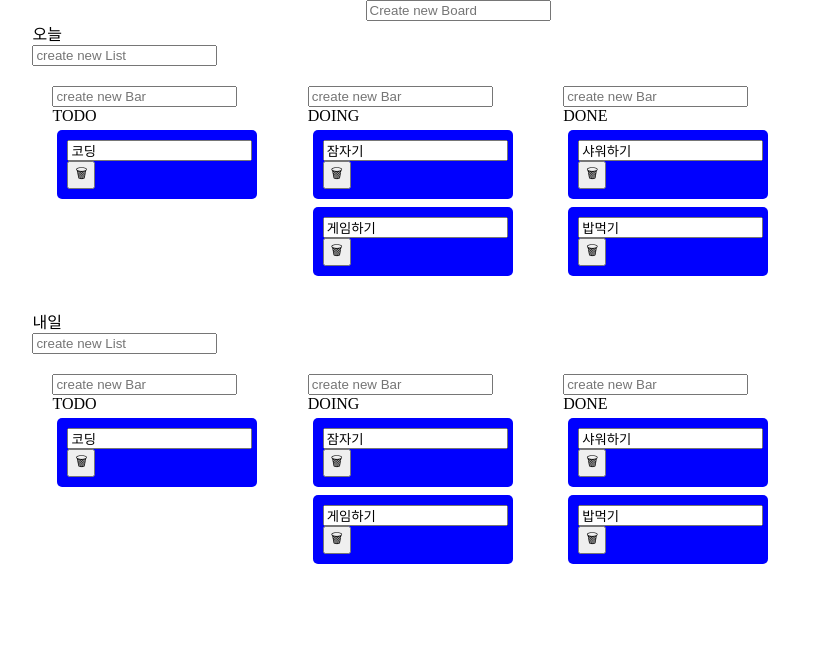
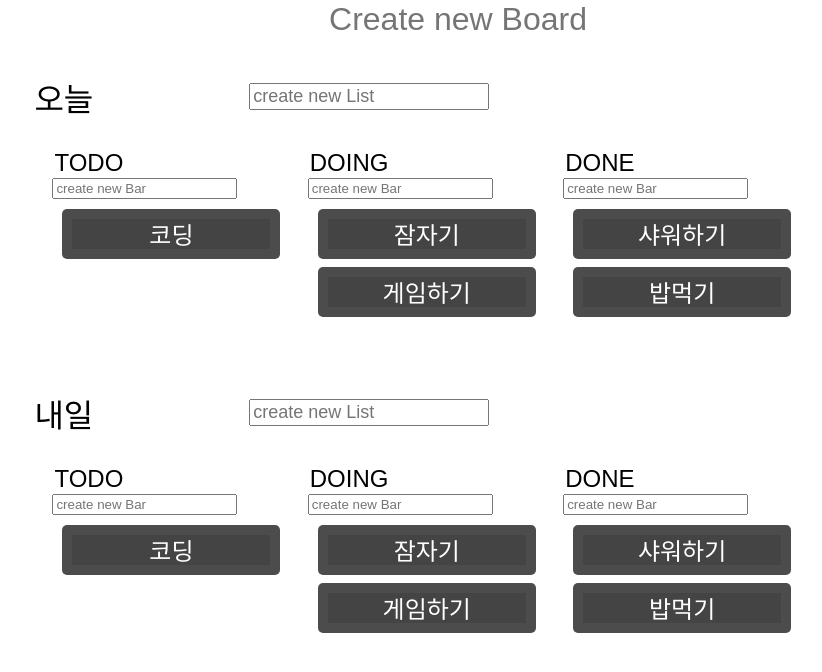
Before and after one commit to LikeRudin/recoil-start, a React (Vite) app: page / in a window 1280 px wide. Shown: the top 672 px of the page, without its empty margins (182-1004 px from the left). Built offline with nearby package versions, Linux system fonts and the light colour scheme.

Commit message:
STYLE: resize Font, give Wrapper to Title and input

```diff
--- a/src/App.tsx
+++ b/src/App.tsx
@@ -1,29 +1,10 @@
 import { createGlobalStyle } from "styled-components";
+import reset from "styled-reset";
 
 import styled from "styled-components";
 import Boards from "./boards";
 const GlobalStyle = createGlobalStyle`
-@import url('https://fonts.googleapis.com/css2?family=Source+Sans+Pro:wght@300;400&display=swap');
-html, body, div, span, applet, object, iframe,
-h1, h2, h3, h4, h5, h6, p, blockquote, pre,
-a, abbr, acronym, address, big, cite, code,
-del, dfn, em, img, ins, kbd, q, s, samp,
-small, strike, strong, sub, sup, tt, var,
-b, u, i, center,
-dl, dt, dd, menu, ol, ul, li,
-fieldset, form, label, legend,
-table, caption, tbody, tfoot, thead, tr, th, td,
-article, aside, canvas, details, embed,
-figure, figcaption, footer, header, hgroup,
-main, menu, nav, output, ruby, section, summary,
-time, mark, audio, video {
-  margin: 0;
-  padding: 0;
-  border: 0;
-  font-size: 100%;
-  font: inherit;
-  vertical-align: baseline;
-}`;
+${reset}`;
 
 const Wrapper = styled.div`
   width: 100%;
--- a/src/atoms.tsx
+++ b/src/atoms.tsx
@@ -52,16 +52,16 @@ export const dataState = atom<IBoard[]>({
           name: "DOING",
           id: 1232135,
           bars: [
-            { id: 11, text: "잠자기" },
-            { id: 21, text: "게임하기" },
+            { id: 1122, text: "잠자기" },
+            { id: 21222, text: "게임하기" },
           ],
         },
         {
           name: "DONE",
           id: 12399224,
           bars: [
-            { id: 111, text: "샤워하기" },
-            { id: 211, text: "밥먹기" },
+            { id: 11133, text: "샤워하기" },
+            { id: 21144, text: "밥먹기" },
           ],
         },
       ],
--- a/src/bar.tsx
+++ b/src/bar.tsx
@@ -5,8 +5,8 @@ import { memo } from "react";
 interface BarProps {
   id: number;
   text: string;
-  boardName: string;
-  listName: string;
+  boardIndex: number;
+  listIndex: number;
   index: number;
 }
 
@@ -15,21 +15,38 @@ interface IDragSpace {
 }
 
 const DragSpace = styled.div<IDragSpace>`
+  display: flex;
+  justify-content: center;
+  align-items: center;
+  text-align: center;
+  width: 90%;
+  height: 100%;
   border-radius: 5px;
   padding: 10px;
   margin-bottom: 8px;
-  background-color: ${(props) => (props.isDragging ? "tomato" : "blue")};
+  background-color: ${(props) =>
+    props.isDragging ? "tomato" : "rgba(0, 0, 0, 0.7)"};
   user-select: none;
   box-shadow: ${(props) =>
     props.isDragging ? "0px 2px 5px rgba(0, 0, 0, 0.05)" : "none"};
   font-weight: 500;
 `;
-const DeleteButton = styled.button``;
 
-const Input = styled.input``;
-const Bar = ({ id, index, text, boardName, listName }: BarProps) => {
+const Input = styled.input`
+  width: 100%;
+  height: 100%;
+  text-align: center;
+  background-color: rgba(0, 0, 0, 0.1);
+  color: white;
+  font-size: x-large;
+  border: none;
+`;
+const Bar = ({ id, index, text, boardIndex, listIndex }: BarProps) => {
   return (
-    <Draggable draggableId={`bar-${boardName}-${listName}-${id}`} index={index}>
+    <Draggable
+      draggableId={`bar-${boardIndex}-${listIndex}-${id}`}
+      index={index}
+    >
       {(provided, snapshot) => (
         <DragSpace
           {...provided.draggableProps}
@@ -38,7 +55,6 @@ const Bar = ({ id, index, text, boardName, listName }: BarProps) => {
           isDragging={snapshot.isDragging}
         >
           <Input value={text} />
-          <DeleteButton>🗑</DeleteButton>
         </DragSpace>
       )}
     </Draggable>
--- a/src/board-for-list.tsx
+++ b/src/board-for-list.tsx
@@ -44,7 +44,20 @@ const DropSpace = styled.div<IDropSpace>`
   }
 `;
 
-const Input = styled.input``;
+const TitleWrapper = styled.div`
+  margin-top: 4.5%;
+  display: flex;
+  justify-content: flex-start;
+  align-items: center;
+`;
+
+const Input = styled.input`
+  border: none;
+  font-size: xx-large;
+  width: 20%;
+  height: 20%;
+  margin-right: 5%;
+`;
 
 const BoardForList = ({ boardName, boardIndex }: BoardForListProps) => {
   const lists = useRecoilValue(
@@ -61,10 +74,10 @@ const BoardForList = ({ boardName, boardIndex }: BoardForListProps) => {
     >
       {(provided) => (
         <DragSpace ref={provided.innerRef} {...provided.draggableProps}>
-          <h1 {...provided.dragHandleProps}>{boardName}</h1>
-
-          <FormCreatingList boardIndex={boardIndex} />
-
+          <TitleWrapper {...provided.dragHandleProps}>
+            <Input value={boardName} />
+            <FormCreatingList boardIndex={boardIndex} />
+          </TitleWrapper>
           <Droppable
             droppableId={`board-${boardIndex}`}
             direction="horizontal"
--- a/src/components/create-board.tsx
+++ b/src/components/create-board.tsx
@@ -3,8 +3,16 @@ import { useForm } from "react-hook-form";
 import { useSetRecoilState } from "recoil";
 import { IBoard, dataState } from "../atoms";
 
-const Form = styled.form``;
-const Input = styled.input``;
+const Form = styled.form`
+  display: flex;
+  justify-content: center;
+  align-items: center;
+`;
+const Input = styled.input`
+  border: none;
+  font-size: xx-large;
+  text-align: center;
+`;
 
 const FormCreatingBoard = () => {
   const setData = useSetRecoilState(dataState);
--- a/src/components/create-list.tsx
+++ b/src/components/create-list.tsx
@@ -8,7 +8,11 @@ interface FormCreatingBoardProps {
 }
 
 const Form = styled.form``;
-const Input = styled.input``;
+const Input = styled.input`
+  font-size: large;
+  border: solid: 2px rgba(0,0,0, 0.4);
+
+`;
 
 const FormCreatingList = ({ boardIndex }: FormCreatingBoardProps) => {
   const setDatas = useSetRecoilState(dataState);
--- a/src/list-for-bar.tsx
+++ b/src/list-for-bar.tsx
@@ -24,10 +24,8 @@ const DropSpace = styled.div<IDropSpace>`
   flex-direction: column;
   justify-content: flex-start;
   height: 100%;
-  width: 200px;
-  overflow-x: auto;
-
-  padding: 5px;
+  width: 220px;
+  padding: 10px;
   background-color: ${(props) =>
     props.isDraggingOver
       ? "pink"
@@ -35,13 +33,25 @@ const DropSpace = styled.div<IDropSpace>`
       ? "yellow"
       : "transparent"};
 `;
-const Input = styled.input``;
+
+const TitleWrapper = styled.div`
+  margin-top: 4.5%;
+  display: flex;
+  flex-direction: column;
+  justify-content: flex-start;
+  align-items: flex-start;
+`;
+
+const Input = styled.input`
+  width: 50%;
+  border: none;
+  font-size: X-large;
+`;
 
 const ListForBar = ({
   listName,
   listIndex,
   bars,
-  boardName,
   boardIndex,
 }: ListForBarProps) => {
   const [listTitle, setListTitle] = useState(listName);
@@ -53,13 +63,16 @@ const ListForBar = ({
   });
   return (
     <Draggable
-      draggableId={`list-${boardName}-${listName}-${listIndex}`}
+      draggableId={`list-${boardIndex}-${listIndex}-${listIndex}`}
       index={listIndex}
     >
       {(provided) => (
         <DragSpace {...provided.draggableProps} ref={provided.innerRef}>
-          <FormCreatingBar boardIndex={boardIndex} listIndex={listIndex} />
-          <h1 {...provided.dragHandleProps}>{listName}</h1>
+          <TitleWrapper {...provided.dragHandleProps}>
+            <Input value={listName} />
+            <FormCreatingBar boardIndex={boardIndex} listIndex={listIndex} />
+          </TitleWrapper>
+
           <Droppable
             droppableId={`list-${boardIndex}-${listIndex}`}
             direction="vertical"
@@ -75,8 +88,8 @@ const ListForBar = ({
                 {values.map((barInfo, index) => (
                   <Bar
                     index={index}
-                    boardName={boardName}
-                    listName={listName}
+                    boardIndex={boardIndex}
+                    listIndex={listIndex}
                     {...barInfo}
                   />
                 ))}
```
